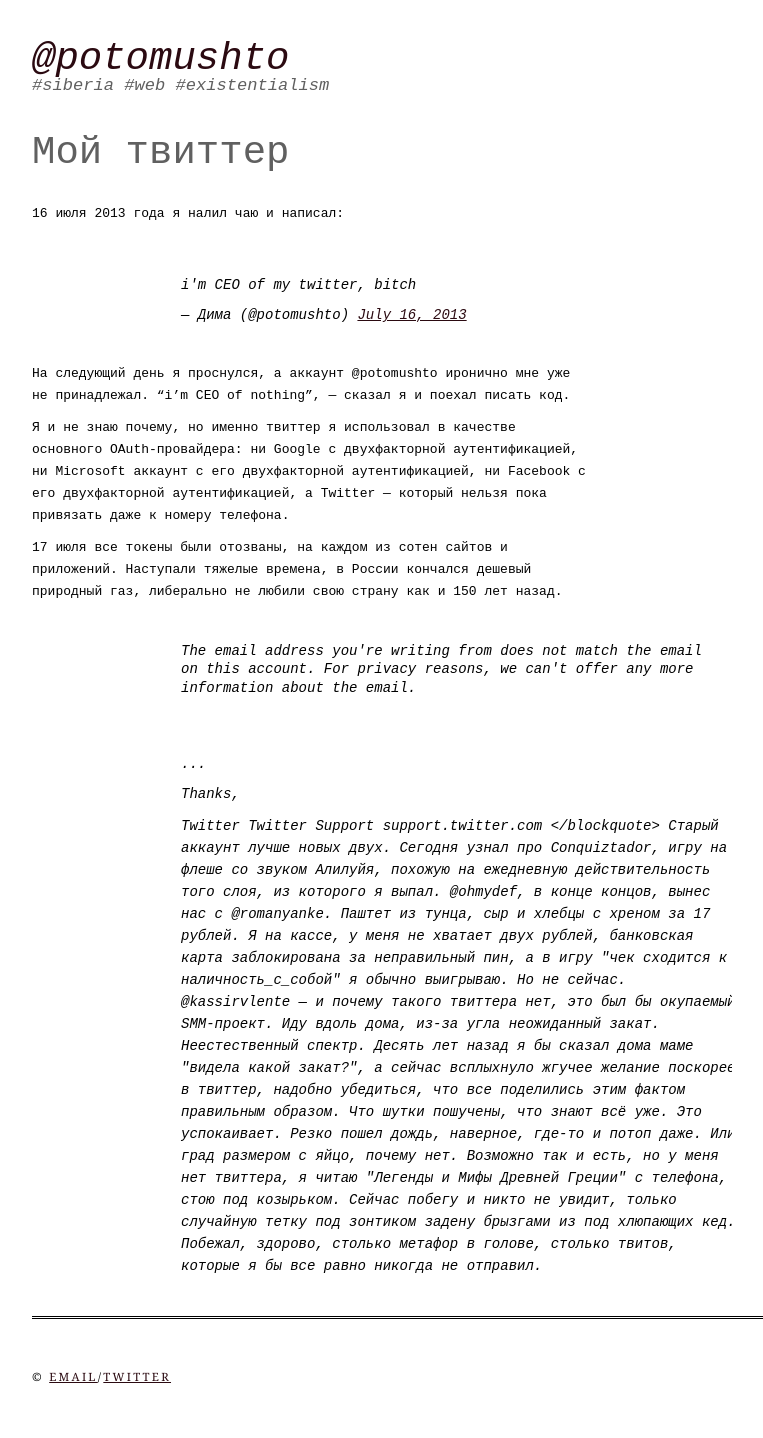
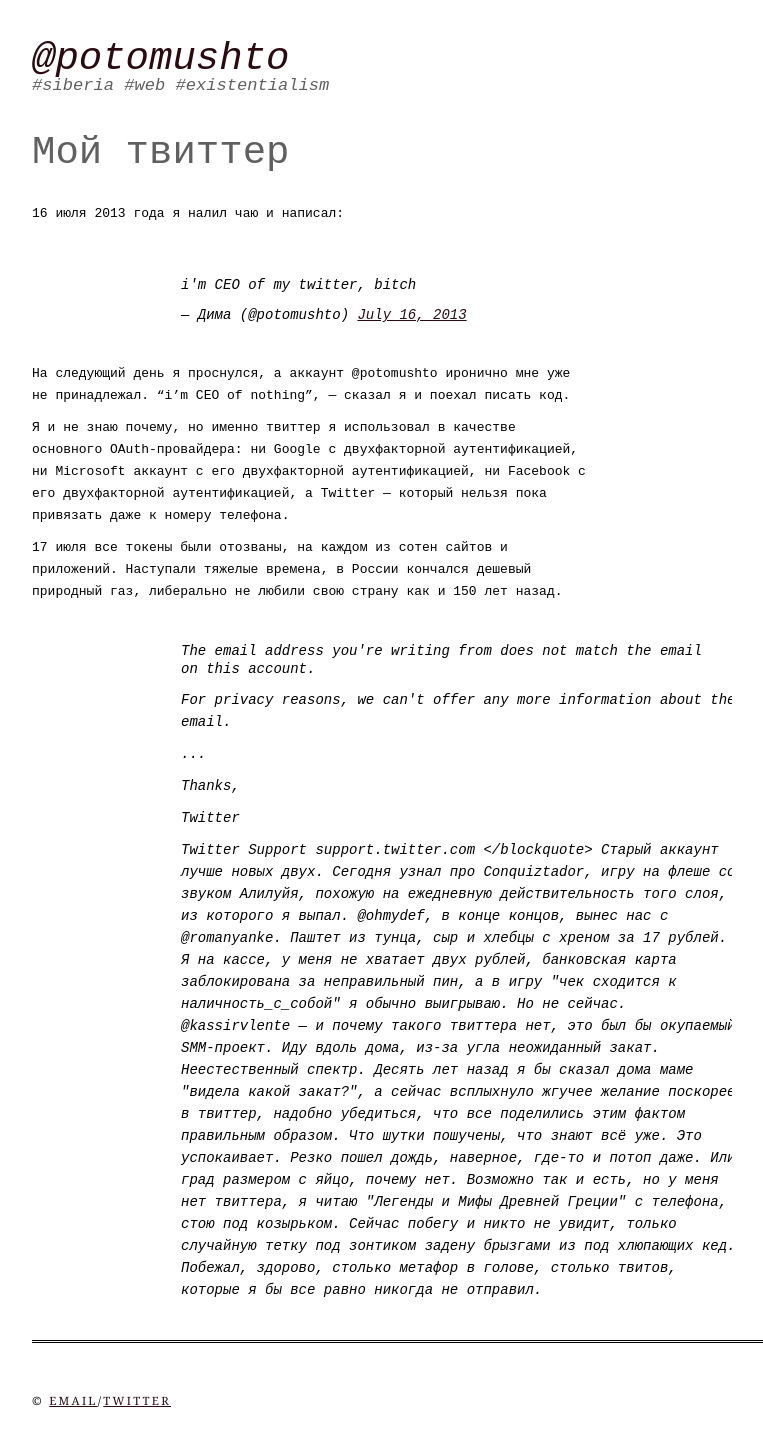
Before and after one commit to ptmt/ptmt.github.com, a Jekyll site: the page built from _posts/2013-08-08-my-twitter.md, in a window 1280 px wide. Shown: the whole page, without its empty margins (128-891 px from the left). Built offline with Jekyll 4.4.1, drawn with Linux system fonts in a browser that asks for light colours; Markdown is read by kramdown in place of the engine named in the settings; comment, search, counter and statistics services are not loaded; before the commit the page ends 1414 px from its top, so only the background shows below that.

Commit message:
Update 2013-08-08-my-twitter.md

```diff
--- a/_posts/2013-08-08-my-twitter.md
+++ b/_posts/2013-08-08-my-twitter.md
@@ -19,17 +19,15 @@
 
 <blockquote>
 The email address you're writing from does not match the email on this account.
-
+<p>
 For privacy reasons, we can't offer any more information about the email.
-
-</blockquote>
-<blockquote>
+<p>
 ...
 <p>
 Thanks,
 <p>
 Twitter
-
+<p>
 Twitter Support
 support.twitter.com
 </blockquote>
```
